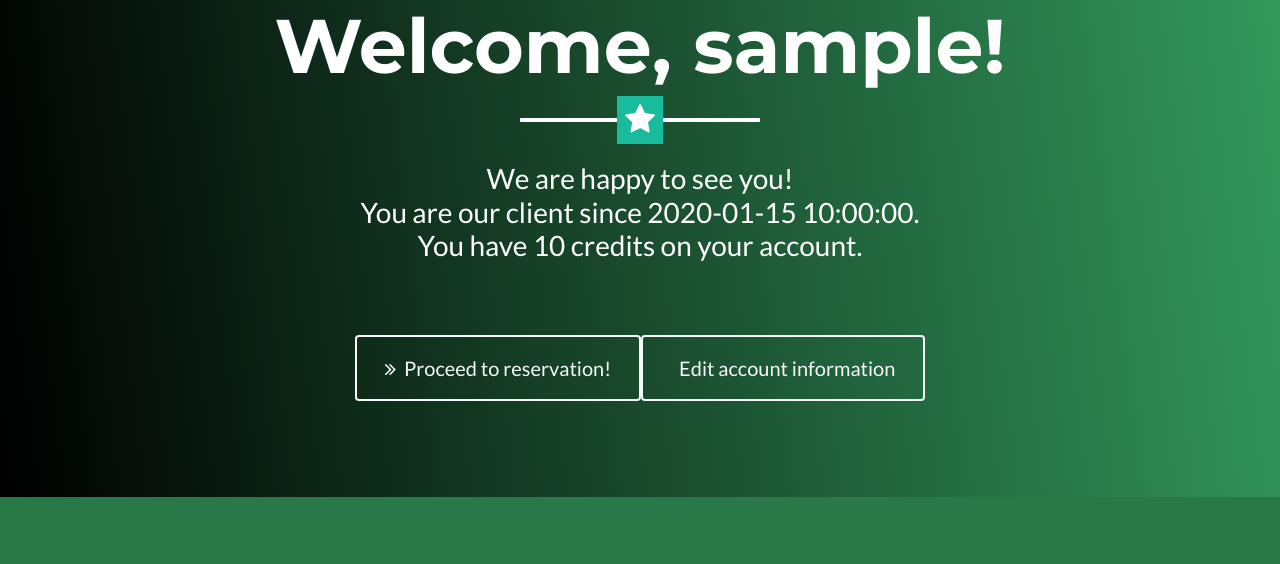
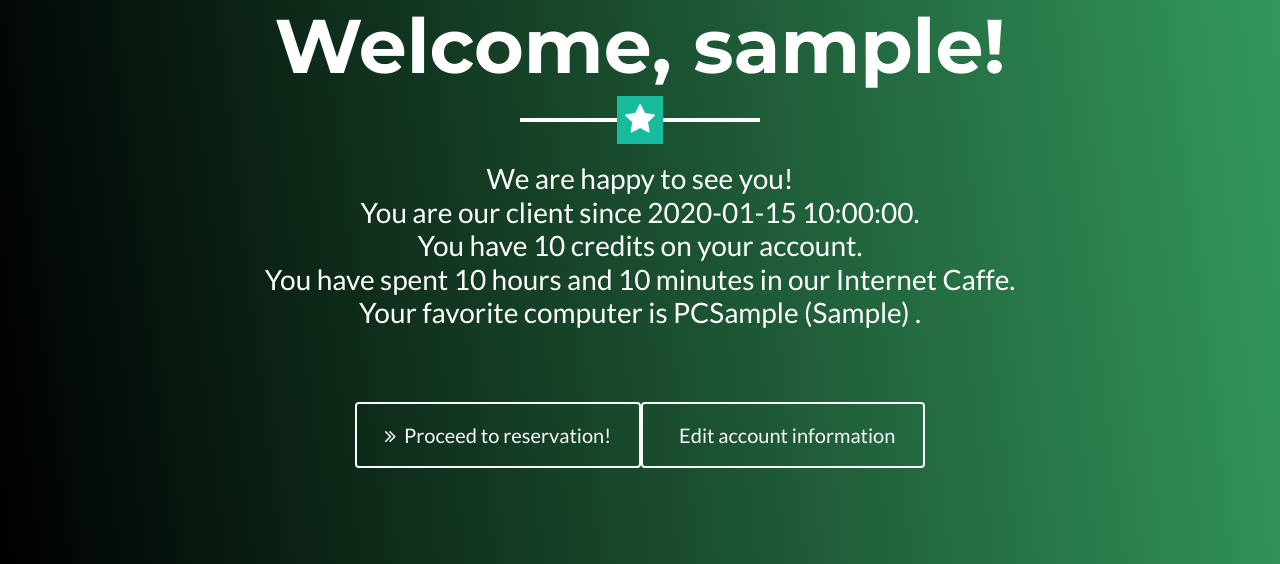
Before and after one commit to xeno-john/NetStar, a Flask app: template src/templates/profile.html in a window 1280 px wide. Shown: the part 492-1056 px from the top of the page. Before the commit the page ends 989 px from the top, so only its background shows below. Run offline with Flask 2, Linux system fonts and the light colour scheme; the template is opened without the code that fills it: most values are stand-ins (such as "Sample title", 1, 10 or a date in 2020); some libraries are stand-ins or nearby versions.

Commit message:
added some statistics on the profile page
- hours (and minutes) spent playing (calculated by subtracting starting hour from ending hour for each reservation)
- favorite pc and the room which the pc is in ( using a dictionary that holds frequency values for reservations on each computer)

TO DO:
- reservation process must involve the day for which the reservation is made (not only the current day, as of right now)
- calculate prices for reservations (eventually variable prices depending on reservation hours)
- employee login page, eventually a way for the employee to validate one client's reservation

Signed-off-by: xeno-john <ionut-alexandru.baltariu@student.tuiasi.ro>

```diff
--- a/src/main.py
+++ b/src/main.py
@@ -95,18 +95,46 @@ def verify_register(username, email, password):
 @server.route("/profile")
 def profile():
     if "username" in session:
+        spent_hours = 0
+        spent_minutes = 0
+        computers_played_on = {}
+        favorite_computer = 0
+        favorite_computer_room = ""
+
+        for row in cursor.execute("select computer_id_pk from computers"):
+            computers_played_on[row[0]] = 0
+
         account_credits = cursor.execute(
-            "select account_credits from clients where user_name = '" + session["username"] + "'").fetchall()[
-            0][
-            0]
+            "select account_credits from clients where user_name = '" + session["username"] + "'").fetchall()[0][0]
         # date from oracle translates easily into datetime object in python
         registration_date = cursor.execute(
-            "select registration_date from clients where user_name = '" + session["username"] + "'").fetchall()[
-            0][
-            0]
+            "select registration_date from clients where user_name = '" + session["username"] + "'").fetchall()[0][0]
+
         user_name = session["username"]
+        for row in cursor.execute("select start_time,end_time, computer_id from appointments " +
+                                  "where client_id = (select user_id_pk from clients where user_name = '" +
+                                  session["username"] + "')"):
+            if row[1] < datetime.now():
+                spent_hours = spent_hours + row[1].hour-row[0].hour
+                spent_minutes = spent_minutes + row[1].minute - row[0].minute
+                computers_played_on[row[2]] += 1
+
+        for key in computers_played_on:
+            if favorite_computer < computers_played_on[key]:
+                favorite_computer = key
+
+        if favorite_computer != 0:
+            favorite_computer_room = cursor.execute("select name from rooms where room_id_pk =" +
+                                                    " (select room_fk from computers where computer_id_pk ="
+                                                    + str(favorite_computer) + ")").fetchall()[0][0]
+        while spent_minutes > 60:
+            spent_minutes -= 60
+            spent_hours += 1
+
         return render_template('profile.html', user_name=user_name, account_credits=account_credits,
-                               registration_date=registration_date)
+                               registration_date=registration_date, spent_hours=spent_hours,
+                               spent_minutes=spent_minutes, favorite_computer=favorite_computer,
+                               favorite_computer_room=favorite_computer_room)
     else:
         return redirect(url_for("base"))
 
@@ -155,7 +183,6 @@ def reservation():
 
         error_msg = g_error_msg
         g_error_msg = ""
-        print(error_msg)
 
         return render_template("reservation.html", computers_list=computers_list, gods_1st=gods_1st,
                                gods_last=gods_last, gladiators_1st=gladiators_1st, gladiators_last=gladiators_last,
--- a/src/templates/profile.html
+++ b/src/templates/profile.html
@@ -14,6 +14,21 @@
         <h2 class="font-weight-light mb-0">We are happy to see you!</h2>
         <h2 class="font-weight-light mb-0">You are our client since {{ registration_date }}.</h2>
         <h2 class="font-weight-light mb-0">You have {{ account_credits }} credits on your account.</h2>
+        {% if spent_hours !=0 or spent_minutes != 0 %}
+            <h2 class="font-weight-light mb-0">You have spent {{ spent_hours }} hours
+                {% if spent_minutes !=0 %}
+                and {{ spent_minutes }} minutes
+                {% endif %}
+                in our Internet Caffe.
+            </h2>
+        {% endif %}
+        {% if favorite_computer != 0 %}
+            <h2 class="font-weight-light mb-0">Your favorite computer is PC{{ favorite_computer }}
+            {%  if favorite_computer_room != "" %}
+                ({{ favorite_computer_room }})
+            {% endif %}
+            .</h2>
+        {% endif %}
     </div>
     <br><br>
     <div class="container">
```
